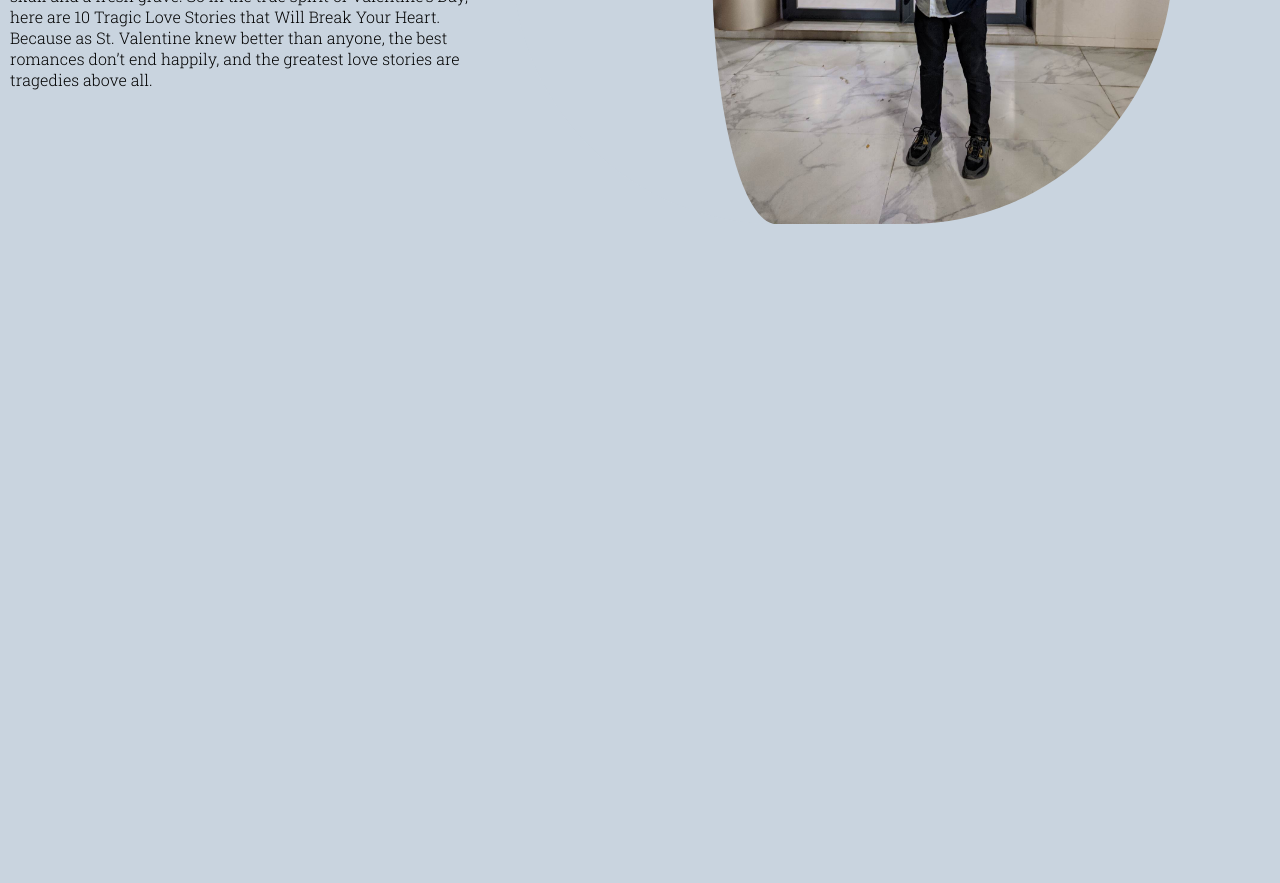
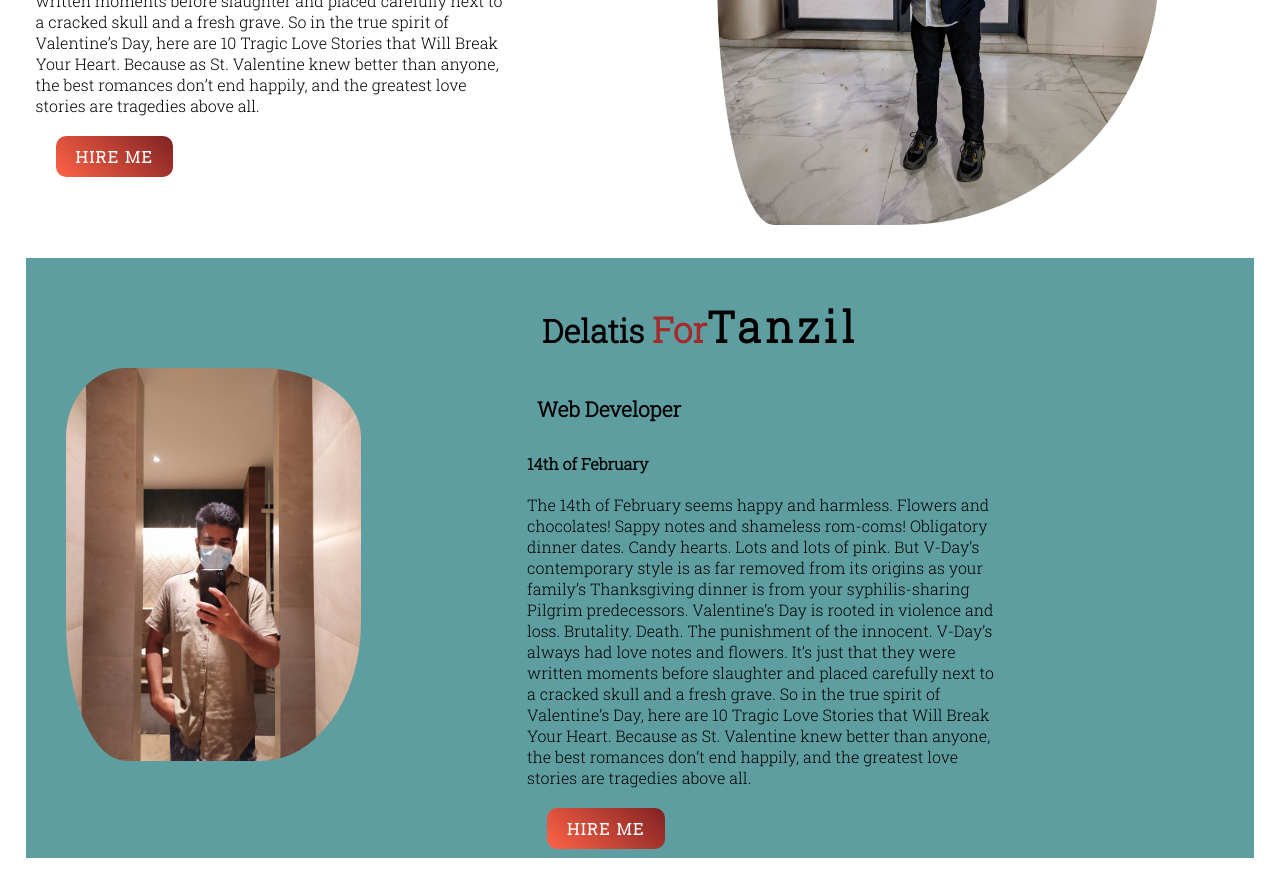
Before and after one commit to Tanjil2019/web-protfolio, a plain HTML site: page index.html in a window 1280 px wide. Shown: the part 440-1323 px from the top of the page. Before the commit the page ends 800 px from the top, so only its background shows below. Drawn offline with Linux system fonts and the light colour scheme.

Commit message:
added of new commad

```diff
--- a/index.html
+++ b/index.html
@@ -9,9 +9,8 @@
 
 </head>
 <body>
-    <section>
-        <div
-        class="width-half">
+    <section id="sec">
+        <div class="width-half">
             <h1>Tanzil <span class="span1">Ahmed</span><span class="span2">Protfolio</span></h1>
         <h4>Web Developer</h4>
         <h3>14th of February</h3>
@@ -20,13 +19,43 @@
 
             So in the true spirit of Valentine’s Day, here are 10 Tragic Love Stories that Will Break Your Heart. Because as St. Valentine knew better than anyone, the best romances don’t end happily, and the greatest love stories are tragedies above all.
             </p>
+            <a class="btn-hire" target="_blank" href="https://www.linkedin.com/feed/?trk=guest_homepage-basic_nav-header-signin">Hire me</a>
 
         </div>
 
            <div class="width-half">
             <img src="imeges/Tanzil2.jpg" alt="">
            </div>
+
+
     </section>
+<br>
+
+    <section class="section2">
+
+        <div class="width-half2">
+            <img src="imeges/Tanzil1.jpg" alt="">
+        </div>
+
+        <div>
+            <div class="width-half2">
+                <h1>Delatis <span class="span1">For</span><span class="span2">Tanzil</span></h1>
+            <h4>Web Developer</h4>
+            <h3>14th of February</h3>
+            <p>The 14th of February seems happy and harmless. Flowers and chocolates! Sappy notes and shameless rom-coms! Obligatory dinner dates. Candy hearts. Lots and lots of pink.
+                But V-Day’s contemporary style is as far removed from its origins as your family’s Thanksgiving dinner is from your syphilis-sharing Pilgrim predecessors. Valentine’s Day is rooted in violence and loss. Brutality. Death. The punishment of the innocent. V-Day’s always had love notes and flowers. It’s just that they were written moments before slaughter and placed carefully next to a cracked skull and a fresh grave.
+
+                So in the true spirit of Valentine’s Day, here are 10 Tragic Love Stories that Will Break Your Heart. Because as St. Valentine knew better than anyone, the best romances don’t end happily, and the greatest love stories are tragedies above all.
+                </p>
+                <a class="btn-hire" target="_blank" href="https://www.linkedin.com/feed/?trk=guest_homepage-basic_nav-header-signin">Hire me</a>
+
+            </div>
+
+        </div>
+
+
+    </section>
+
 
 </body>
 </html>
--- a/style.css
+++ b/style.css
@@ -4,7 +4,6 @@
     margin: 0;
     font-family: 'Roboto', sans-serif;
     font-family: 'Roboto Slab', serif;
-    background-color: rgb(201, 212, 223);
 }
 h1{
     margin:40px 25px;
@@ -41,7 +40,7 @@ h3{
 }
 p{
     padding: 10px;
-
+    margin-bottom: 20px;
 }
 
 .width-half{
@@ -52,6 +51,60 @@ p{
 .width-half img{
     padding-left: 200px;
     padding-top: 50px;
-  width: 90%;
-  border-radius: 40%;
+    width: 90%;
+    border-radius: 40%;
  }
+
+ section{
+    margin: 2%;
+    height: 600px;
+ }
+a{
+    margin: 20px 30px;
+}
+ .btn-hire{
+    text-decoration: none;
+    padding: 10px 20px;
+    color: white;
+    text-transform: uppercase;
+    font-weight: bold;
+    letter-spacing: .1rem;
+    border-radius: 10px;
+    background-image: linear-gradient(45deg,tomato ,rgb(128, 34, 34));
+    padding-top: 10px 30px;
+    margin-top: 20px;
+    animation-name: example1;
+    animation-duration: 4s;
+    position: relative;
+ }
+
+ @keyframes example1{
+    0% {color: rgb(7, 64, 66); left: 0px; top: 0px;}
+    50%{color: rgb(7, 7, 7); left: 50px; top: 0px;}
+    100%{color: rgb(7, 8, 83); left: 0px; top: 0px;}
+}
+
+br{
+    border: 100px solid red;
+}
+
+/* Section 2 start */
+
+
+.width-half2 img{
+    margin-top: 40px;
+    padding-left: 40px;
+    padding-top: 70px;
+    width: 60%;
+    border-radius: 30%;
+ }
+
+ .width-half2{
+    width: 40%;
+    float: left;
+ }
+
+ .section2{
+    background-color: cadetblue;
+ }
+/* Section 2 End */
```
